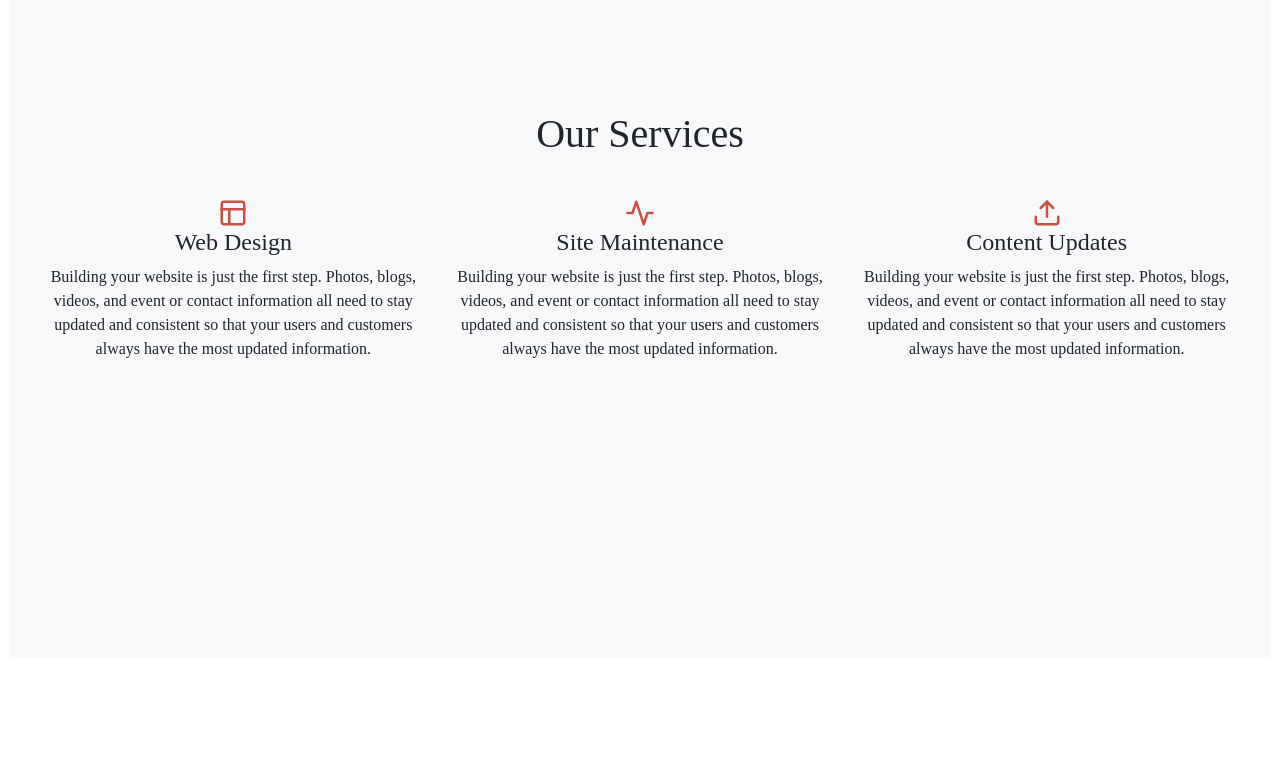
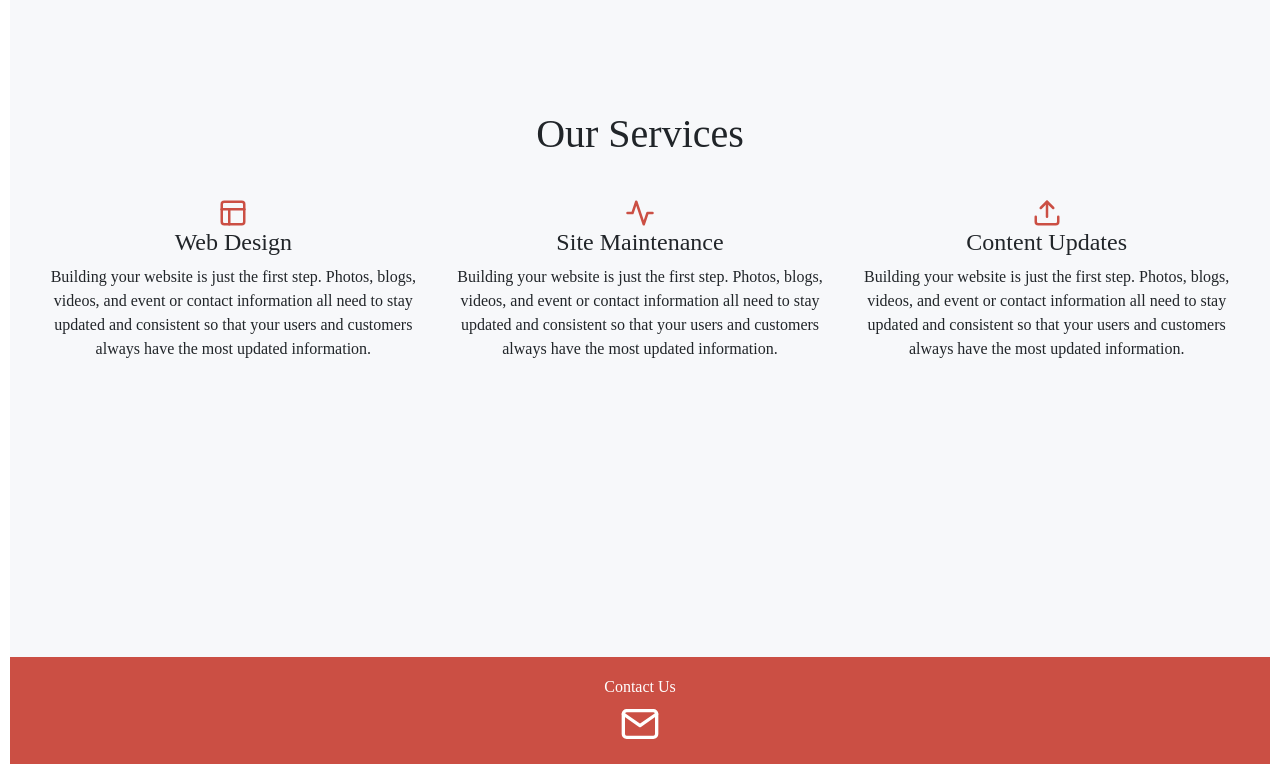
Before and after one commit to justenbphelps/deckrd.io, a plain HTML site: page index.html in a window 1280 px wide. Shown: the part 1393-2167 px from the top of the page. Before the commit the page ends 2060 px from the top, so only its background shows below. Drawn offline with nearby package versions, Linux system fonts and the light colour scheme.

Commit message:
added mail.svg && edited footer

```diff
--- a/css/main.css
+++ b/css/main.css
@@ -113,6 +113,29 @@ section {
             padding: 20px;
         }
 
+.footer-container {
+    display: flex;
+    text-align: center;
+    padding: 20px;
+    background-color: #cb4f44;
+    color: white;
+}
+
+    .footer-box1 {
+        flex: 1;
+    }
+
+    .footer-box2 {
+        flex: 1;
+    }
+
+    .footer-box3 {
+        flex: 1;
+    }
+
+#email-me:hover {
+    transform: scale(1.1);
+}
 
 @media only screen and (max-width: 740px) {
     .flex-container {
--- a/index.html
+++ b/index.html
@@ -57,6 +57,21 @@
         <div class="triangle"></div>
     </section> <!-- /section three -->
 
+    <div class="footer-container">
+        <div class="footer-box1">
+            <!-- empty on purpose -->
+        </div>
+        <div class="footer-box2">
+            <h6>Contact Us</h6>
+            <a href="mailto:me@justenphelps.com">
+                <img src="assets/mail.svg" alt="me@justenphelps.com" id="email-me">
+            </a>
+        </div>
+        <div class="footer-box3">
+            <!-- empty on purpose -->
+        </div>
+    </div>
+
 
 
 
```
Also changed, not shown: assets/mail.svg (added).
